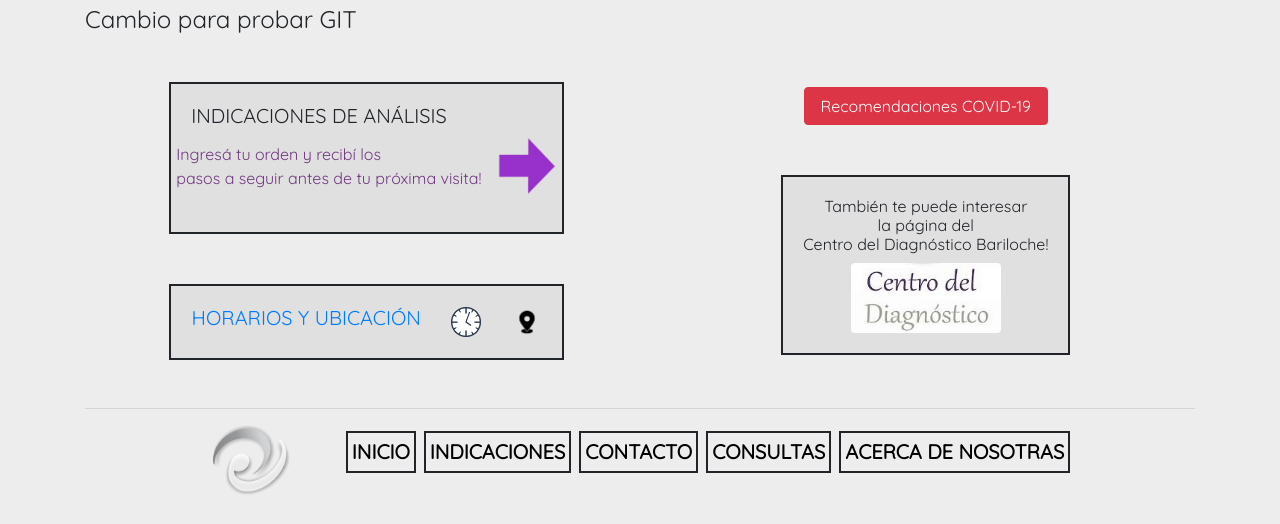
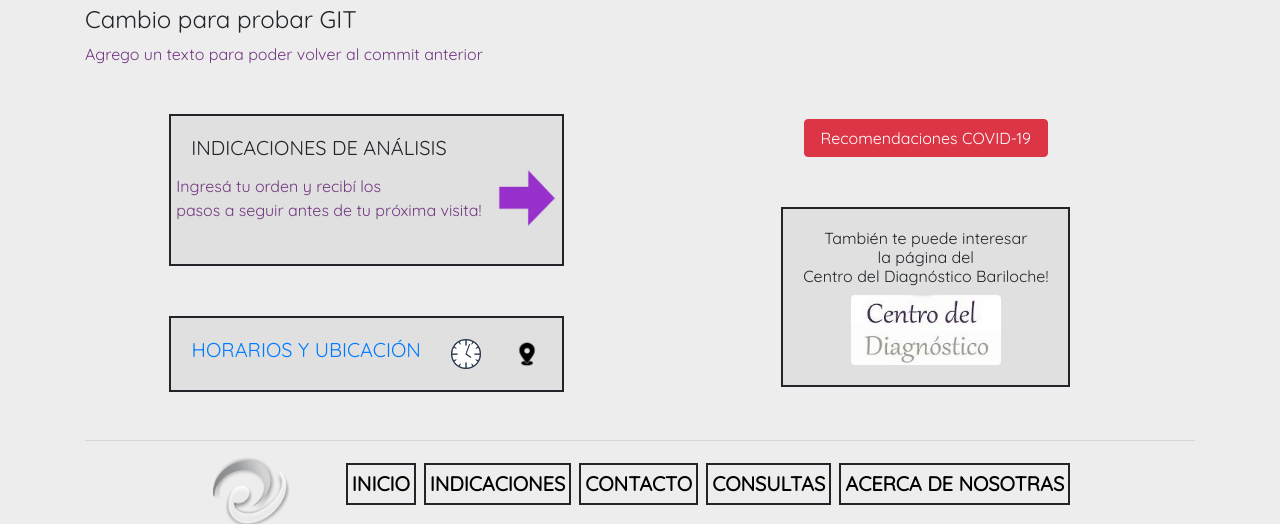
Before and after one commit to mtisot/CoderPrueba, a website: page Index.html in a window 1280 px wide. Shown: the part 197-721 px from the top of the page. Drawn offline with nearby package versions, Linux system fonts and the light colour scheme.

Commit message:
Agrego un texto para poder volver al commit anterior

```diff
--- a/Index.html
+++ b/Index.html
@@ -33,6 +33,7 @@
             Análisis Clínicos Bacteriológicos <br>Alta Complejidad
         </h3>
         <h4>Cambio para probar GIT</h4>
+        <p>Agrego un texto para poder volver al commit anterior</p>
         <div id="principal" class="d-flex justify-content-around mt-5 mb-5">
             <div class="d-flex flex-column mr-2">
                 <div id="indica" class= "cuadro">
```
